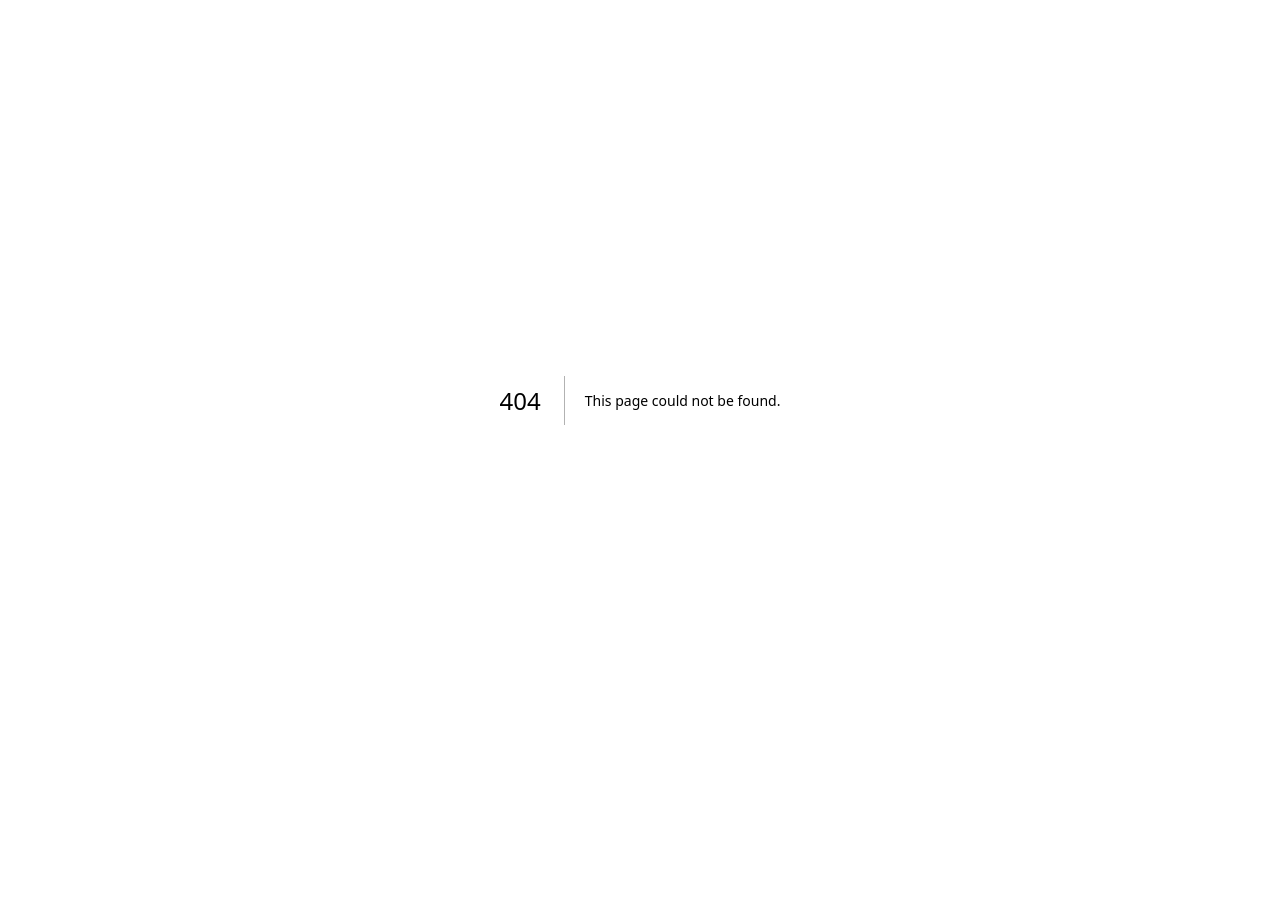
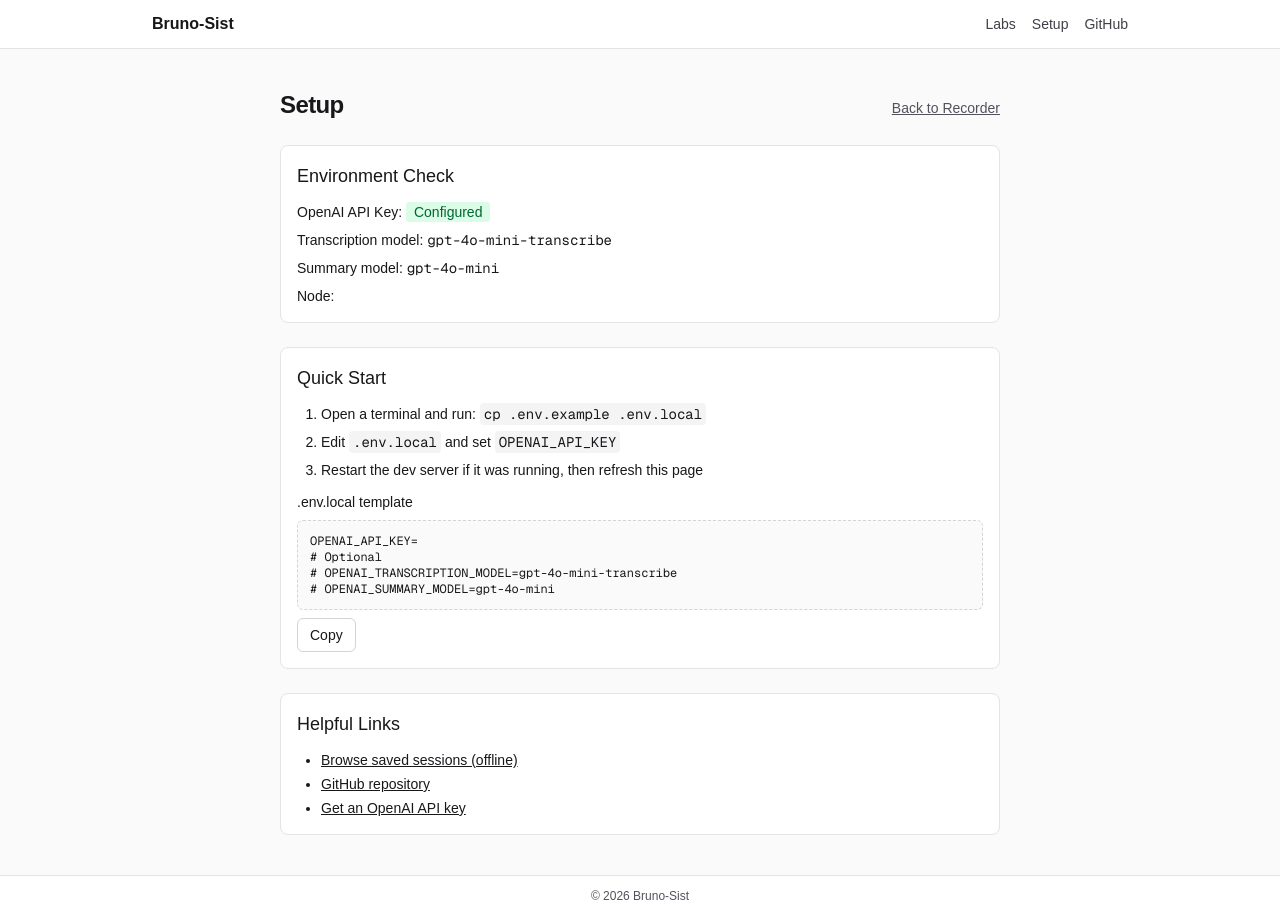
Before and after one commit to obwoj1/bruno-sist, a Next.js app: page /setup in a window 1280 px wide. Before the commit this address had no page. Before the commit the page ends 800 px from the top, so only its background shows below. Built offline with nearby package versions, Linux system fonts and the light colour scheme; no server answers.

Commit message:
feat(setup): add /api/health and /setup page with environment guidance; update layout nav and README

```diff
--- /dev/null
+++ b/src/app/api/health/route.ts
@@ -0,0 +1,18 @@
+export const runtime = "nodejs";
+
+export async function GET() {
+  const openaiConfigured = Boolean(process.env.OPENAI_API_KEY);
+  const transcriptionModel =
+    process.env.OPENAI_TRANSCRIPTION_MODEL || "gpt-4o-mini-transcribe";
+  const summaryModel = process.env.OPENAI_SUMMARY_MODEL || "gpt-4o-mini";
+  const body = {
+    openaiConfigured,
+    transcriptionModel,
+    summaryModel,
+    nodeVersion: process.version,
+  };
+  return new Response(JSON.stringify(body), {
+    status: 200,
+    headers: { "content-type": "application/json" },
+  });
+}
--- a/src/app/layout.tsx
+++ b/src/app/layout.tsx
@@ -13,8 +13,8 @@ const geistMono = Geist_Mono({
 });
 
 export const metadata: Metadata = {
-  title: "Create Next App",
-  description: "Generated by create next app",
+  title: "Bruno‑Sist",
+  description: "AI lecture transcriber and summarizer",
 };
 
 export default function RootLayout({
@@ -27,7 +27,22 @@ export default function RootLayout({
       lang="en"
       className={`${geistSans.variable} ${geistMono.variable} h-full antialiased`}
     >
-      <body className="min-h-full flex flex-col">{children}</body>
+      <body className="min-h-full flex flex-col">
+        <header className="border-b border-zinc-200 bg-white/70 backdrop-blur dark:border-zinc-800 dark:bg-black/60">
+          <div className="mx-auto flex max-w-5xl items-center justify-between px-6 py-3">
+            <a href="/" className="font-semibold">Bruno‑Sist</a>
+            <nav className="flex gap-4 text-sm text-zinc-700 dark:text-zinc-300">
+              <a className="hover:underline" href="/labs">Labs</a>
+              <a className="hover:underline" href="/setup">Setup</a>
+              <a className="hover:underline" target="_blank" href="https://github.com/obwoj1/bruno-sist">GitHub</a>
+            </nav>
+          </div>
+        </header>
+        <div className="flex-1">{children}</div>
+        <footer className="border-t border-zinc-200 bg-white/70 px-6 py-3 text-center text-xs text-zinc-600 dark:border-zinc-800 dark:bg-black/60 dark:text-zinc-400">
+          <span>© {new Date().getFullYear()} Bruno‑Sist</span>
+        </footer>
+      </body>
     </html>
   );
 }
--- /dev/null
+++ b/src/app/setup/page.tsx
@@ -0,0 +1,90 @@
+"use client";
+
+import { useEffect, useState } from "react";
+
+type Health = {
+  openaiConfigured: boolean;
+  transcriptionModel: string;
+  summaryModel: string;
+  nodeVersion: string;
+};
+
+export default function SetupPage() {
+  const [health, setHealth] = useState<Health | null>(null);
+  const [error, setError] = useState<string | null>(null);
+
+  useEffect(() => {
+    (async () => {
+      try {
+        const res = await fetch("/api/health");
+        if (!res.ok) throw new Error(await res.text());
+        setHealth(await res.json());
+      } catch (e: any) {
+        setError(e?.message || "Failed to check health");
+      }
+    })();
+  }, []);
+
+  const template = `OPENAI_API_KEY=\n# Optional\n# OPENAI_TRANSCRIPTION_MODEL=gpt-4o-mini-transcribe\n# OPENAI_SUMMARY_MODEL=gpt-4o-mini`;
+
+  function copyTemplate() {
+    navigator.clipboard.writeText(template);
+  }
+
+  return (
+    <div className="min-h-screen w-full bg-zinc-50 text-zinc-900 dark:bg-black dark:text-zinc-100">
+      <main className="mx-auto max-w-3xl px-6 py-10">
+        <div className="flex items-baseline justify-between">
+          <h1 className="text-2xl font-semibold tracking-tight">Setup</h1>
+          <a href="/" className="text-sm text-zinc-600 underline hover:text-zinc-900 dark:text-zinc-400 dark:hover:text-zinc-200">Back to Recorder</a>
+        </div>
+
+        <section className="mt-6 rounded-lg border border-zinc-200 bg-white p-4 dark:border-zinc-800 dark:bg-zinc-900">
+          <h2 className="text-lg font-medium">Environment Check</h2>
+          {error && (
+            <p className="mt-3 rounded-md border border-red-300 bg-red-50 p-3 text-sm text-red-700 dark:border-red-800 dark:bg-red-950/30 dark:text-red-300">
+              {error}
+            </p>
+          )}
+          {health && (
+            <ul className="mt-3 space-y-2 text-sm">
+              <li>
+                OpenAI API Key: {health.openaiConfigured ? (
+                  <span className="rounded bg-green-100 px-2 py-0.5 text-green-800 dark:bg-green-900/30 dark:text-green-300">Configured</span>
+                ) : (
+                  <span className="rounded bg-amber-100 px-2 py-0.5 text-amber-800 dark:bg-amber-900/30 dark:text-amber-300">Missing</span>
+                )}
+              </li>
+              <li>Transcription model: <span className="font-mono">{health.transcriptionModel}</span></li>
+              <li>Summary model: <span className="font-mono">{health.summaryModel}</span></li>
+              <li>Node: <span className="font-mono">{health.nodeVersion}</span></li>
+            </ul>
+          )}
+        </section>
+
+        <section className="mt-6 rounded-lg border border-zinc-200 bg-white p-4 dark:border-zinc-800 dark:bg-zinc-900">
+          <h2 className="text-lg font-medium">Quick Start</h2>
+          <ol className="mt-3 list-decimal space-y-2 pl-6 text-sm">
+            <li>Open a terminal and run: <code className="rounded bg-zinc-100 px-1 py-0.5 dark:bg-zinc-800">cp .env.example .env.local</code></li>
+            <li>Edit <code className="rounded bg-zinc-100 px-1 py-0.5 dark:bg-zinc-800">.env.local</code> and set <code className="rounded bg-zinc-100 px-1 py-0.5 dark:bg-zinc-800">OPENAI_API_KEY</code></li>
+            <li>Restart the dev server if it was running, then refresh this page</li>
+          </ol>
+          <div className="mt-3">
+            <label className="block text-sm font-medium">.env.local template</label>
+            <pre className="mt-2 overflow-x-auto rounded-md border border-dashed border-zinc-300 bg-zinc-50 p-3 text-xs dark:border-zinc-700 dark:bg-zinc-950"><code>{template}</code></pre>
+            <button onClick={copyTemplate} className="mt-2 rounded-md border border-zinc-300 px-3 py-1.5 text-sm hover:bg-zinc-100 dark:border-zinc-700 dark:hover:bg-zinc-800">Copy</button>
+          </div>
+        </section>
+
+        <section className="mt-6 rounded-lg border border-zinc-200 bg-white p-4 dark:border-zinc-800 dark:bg-zinc-900">
+          <h2 className="text-lg font-medium">Helpful Links</h2>
+          <ul className="mt-3 list-disc space-y-1 pl-6 text-sm">
+            <li><a className="underline" href="/labs">Browse saved sessions (offline)</a></li>
+            <li><a className="underline" target="_blank" href="https://github.com/obwoj1/bruno-sist">GitHub repository</a></li>
+            <li><a className="underline" target="_blank" href="https://platform.openai.com/api-keys">Get an OpenAI API key</a></li>
+          </ul>
+        </section>
+      </main>
+    </div>
+  );
+}
```
Also changed, not shown: 1 other file (tests, documents, lock files or other folders).
